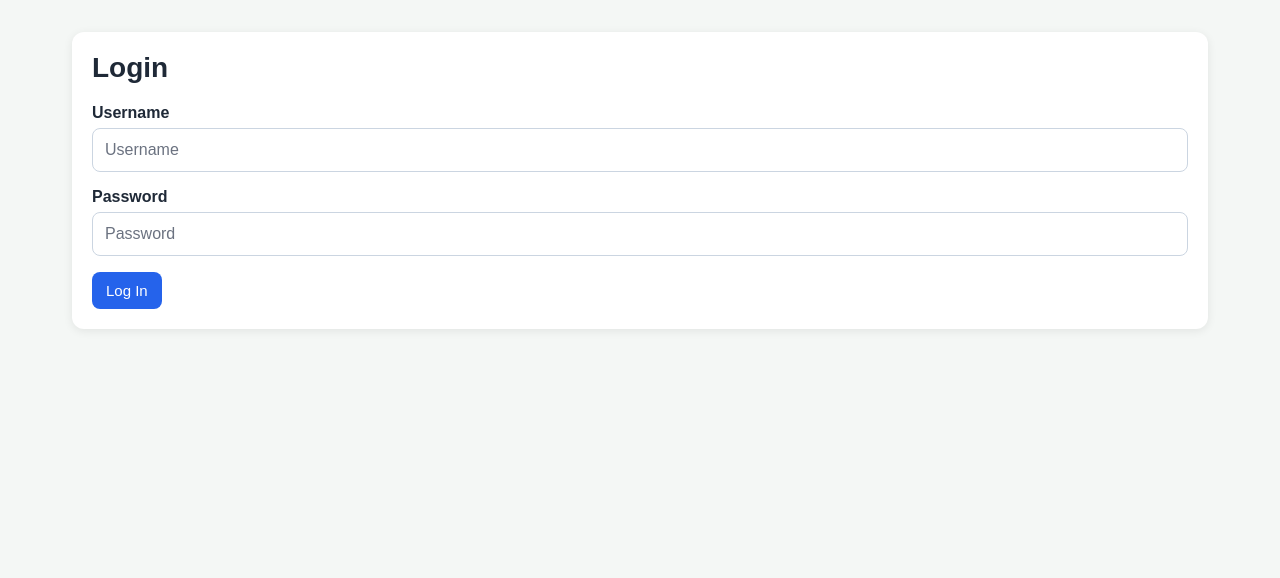
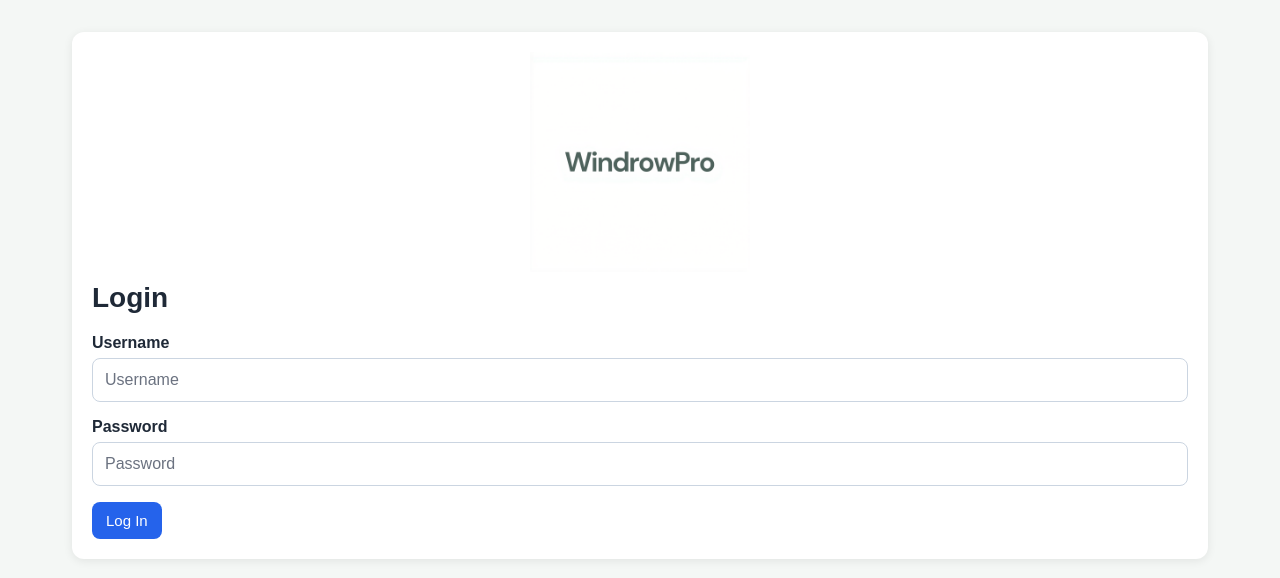
Before and after one commit to dgoings3/compost-app, a React (Vite) app in the folder frontend/: page /login in a window 1280 px wide. Shown: the top 578 px of the page. Built offline with nearby package versions, Linux system fonts and the light colour scheme.

Commit message:
Added branding

```diff
--- a/frontend/src/App.css
+++ b/frontend/src/App.css
@@ -192,6 +192,17 @@ textarea {
   flex-wrap: wrap;
 }
 
+.logo-container {
+  display: flex;
+  justify-content: center;
+  margin-bottom: 10px;
+}
+
+.logo {
+  max-width: 220px;
+  height: auto;
+}
+
 @media (max-width: 768px) {
   .page-container {
     padding: 12px;
--- a/frontend/src/App.jsx
+++ b/frontend/src/App.jsx
@@ -4,6 +4,7 @@ import LogForm from "./LogForm";
 import LogsPage from "./LogsPage";
 import AnalyticsPage from "./AnalyticsPage";
 import "./App.css";
+import logo from "./assets/logo.png";
 
 const API_BASE =
   window.location.hostname === "localhost"
@@ -50,6 +51,11 @@ function LoginPage({ onLogin }) {
   return (
     <div className="page-container">
       <div className="form-card">
+
+        <div className="logo-container">
+            <img src={logo} alt="WindrowPro Logo" className="logo"/>
+        </div>
+
         <h1 className="page-title">Login</h1>
 
         <form onSubmit={handleSubmit} className="log-form">
```
Also changed, not shown: frontend/src/assets/Logo.png (added).
